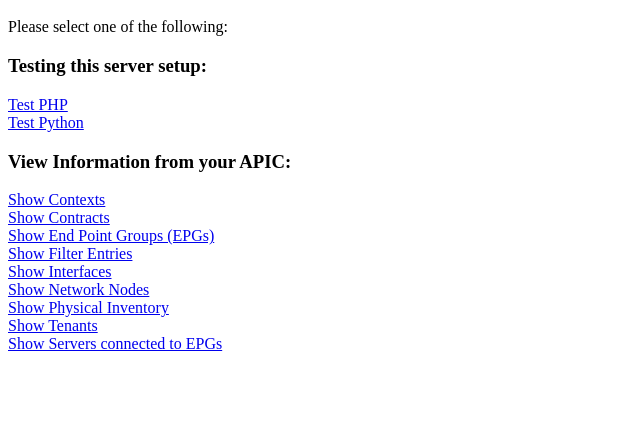
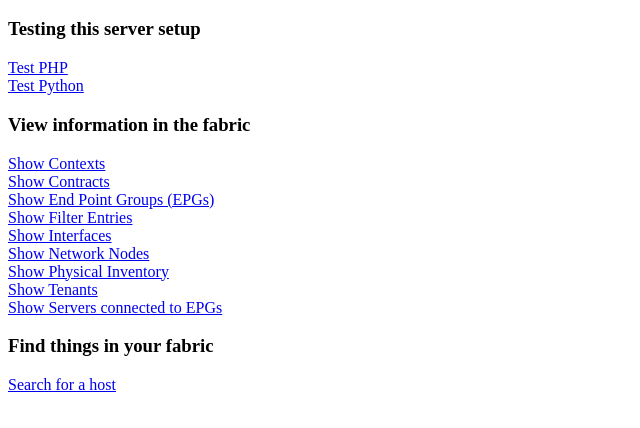
Before and after one commit to tigelane/web2aci, a plain HTML site: page www/index.html in a window 1280 px wide. Shown: the part 48-476 px from the top of the page, without its empty margins (0-640 px from the left). Drawn offline with Linux system fonts and the light colour scheme.

Commit message:
Adding search for a host

```diff
--- a/www/index.html
+++ b/www/index.html
@@ -1,10 +1,9 @@
 <h1>Web 2 ACI</h1>
-Please select one of the following:
-<h3>Testing this server setup:</h3>
+<h3>Testing this server setup</h3>
 <a href="cgi-bin/test_php.php">Test PHP</a><br>
 <a href="cgi-bin/test_python.py">Test Python</a>
 
-<h3>View Information from your APIC:</h3>
+<h3>View information in the fabric</h3>
 <a href="cgi-bin/aci-show-contexts.py">Show Contexts</a><br>
 <a href="cgi-bin/aci-show-contracts.py">Show Contracts</a><br>
 <a href="cgi-bin/aci-show-epgs.py">Show End Point Groups (EPGs)</a><br>
@@ -14,3 +13,6 @@ Please select one of the following:
 <a href="cgi-bin/aci-show-physical-inventory.py">Show Physical Inventory</a><br>
 <a href="cgi-bin/aci-show-tenants.py">Show Tenants</a><br>
 <a href="cgi-bin/aci-show-connected-end-points.py">Show Servers connected to EPGs</a><br>
+
+<h3>Find things in your fabric</h3>
+<a href="python/web2aci.py">Search for a host</a><br>
```
